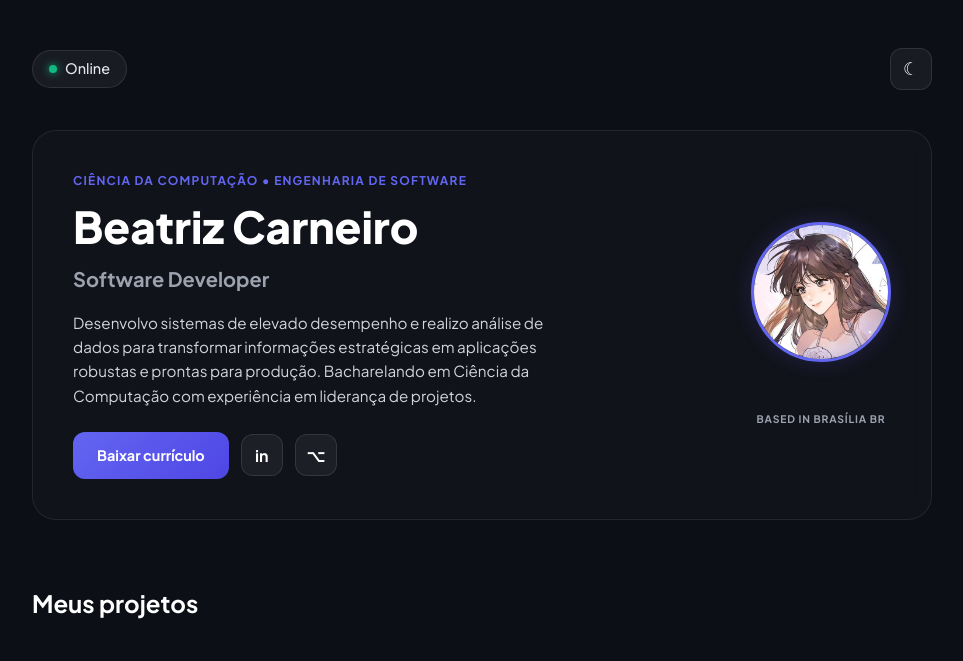
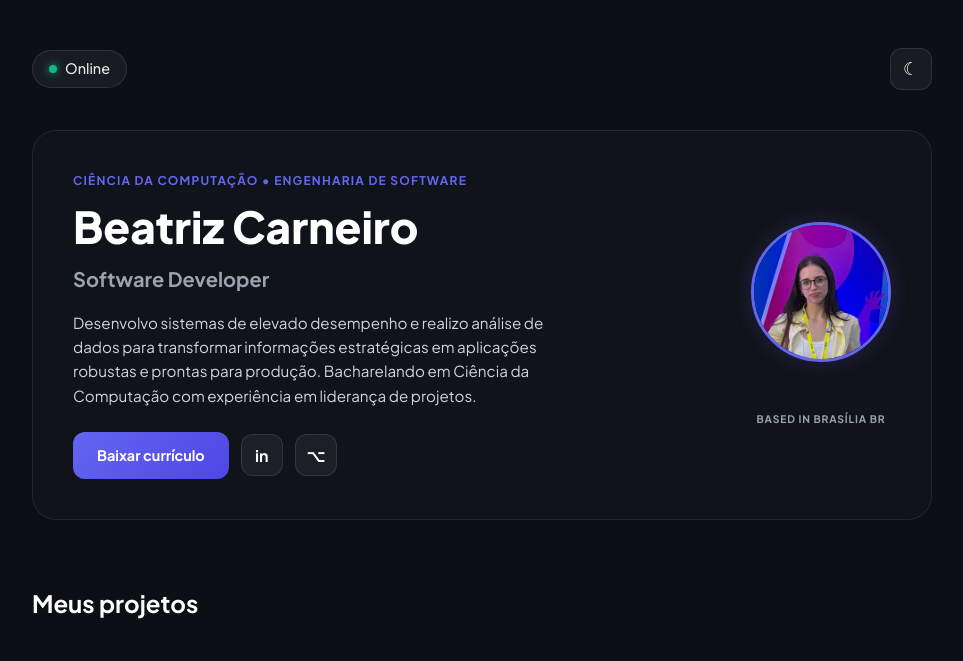
Before and after one commit to beatrizamc/dev-beatrizamc-portfolio, a plain HTML site: page index.html in a window 1280 px wide. Shown: the top 661 px of the page, without its empty margins (158-1121 px from the left). Drawn offline with Linux system fonts and the light colour scheme.

Commit message:
Mudança na foto de perfil

```diff
--- a/index.html
+++ b/index.html
@@ -28,7 +28,7 @@
         </div>
       </div>
       <div class="avatar-box">
-        <img class="avatar" src="port..jpg" alt="Foto de perfil">
+        <img class="avatar" src="perfil.png" alt="Foto de perfil">
         <br>
         <span class="location-tag">BASED IN BRASÍLIA BR</span>
       </div>
```
Also changed, not shown: perfil.png (added).
